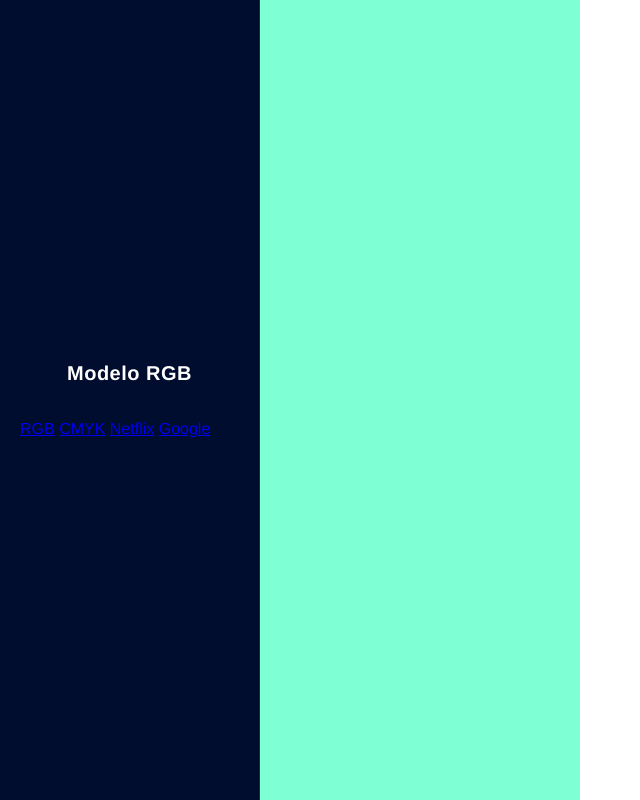
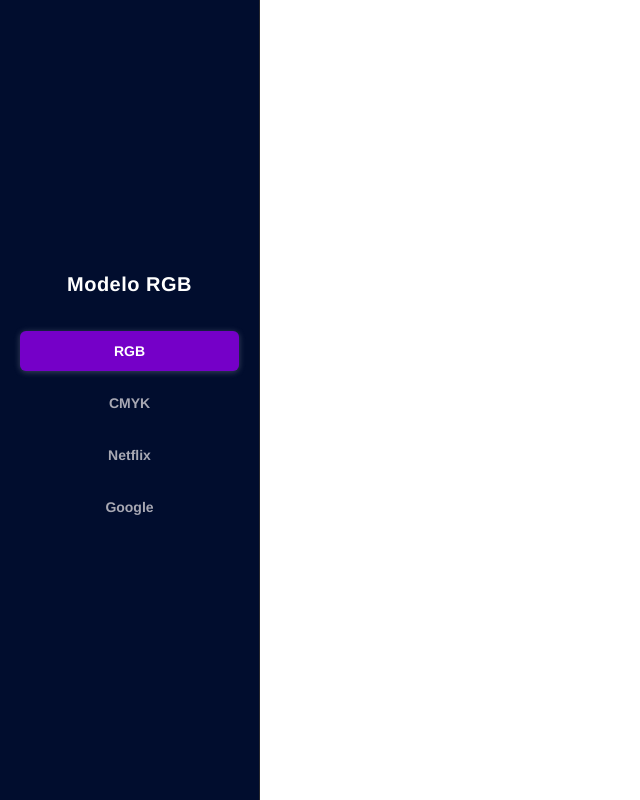
Before and after one commit to SaraCristinaPereira/display, a plain HTML site: page modo_cores/modo-cores.html in a window 1280 px wide. Shown: the top 800 px of the page, without its empty margins (0-640 px from the left). Drawn offline with Linux system fonts and the light colour scheme.

Commit message:
ADD: Adicionando ajustes as fontes e cores dos links

```diff
--- a/modo_cores/css/global.css
+++ b/modo_cores/css/global.css
@@ -25,19 +25,6 @@
     border-right: 1px solid var(--ui-border);
 }
 
-.color-section__bar--rgb-1{var(--color-rgb-1)}
-
-.color-section__bar--rgb-2{var(--color-rgb-2)}
-
-.color-section__bar--rgb-3{var(--color-rgb-3)}
-
-.color-section__bar--rgb-4{var(--color-rgb-4)}
-
-.color-section__bar--rgb-5{var(--color-rgb-5)}
-
-.color-section__bar--rgb-6{var(--color-rgb-6)}
-
-
 .color-section__title{
     font-weight: 700;
     color: var(--ui-text-title);
@@ -47,19 +34,50 @@
     letter-spacing: 0.5px;
 }
 
-.color-section__menu{}
+.color-section__menu{
+    display: flex;
+    flex-direction: column;
+    gap: 12px;
 
-.color-section__link--active{}
+}
 
-.color-section__link{}
+.color-section__link{
+    color: var(--ui-text-link);
+    text-decoration: none;
+    font-size: 14px;
+    font-weight: 600;
+    padding: 12px 16px;
+    border-radius: 6px;
+    text-align: center;
+    transition: all 0.2s ease-in-out;
+}
 
-.color-section__link-hover{}
+.color-section__link--active{
+    background-color: var(--ui-link-active-bg);
+    color: var(--ui-link-active-text);
+    box-shadow: 0 1px 6px rgba(244, 244, 248, 0.25);
+}
+
+.color-section__link--active:hover{
+    transform: scale(1.05);
+
+}
 
 
 .color-section__bar--rgb-1{
     width: 25%;
     height: 100%;
-    background-color: aquamarine;
 }
 
-.color-section__bar--rgb-2{}
+
+.color-section__bar--rgb-1{color: var(--color-rgb-1);}
+
+.color-section__bar--rgb-2{color: var(--color-rgb-2);}
+
+.color-section__bar--rgb-3{color: var(--color-rgb-3);}
+
+.color-section__bar--rgb-4{color: var(--color-rgb-4);}
+
+.color-section__bar--rgb-5{color: var(--color-rgb-5);}
+
+.color-section__bar--rgb-6{color: var(--color-rgb-6);}
```
